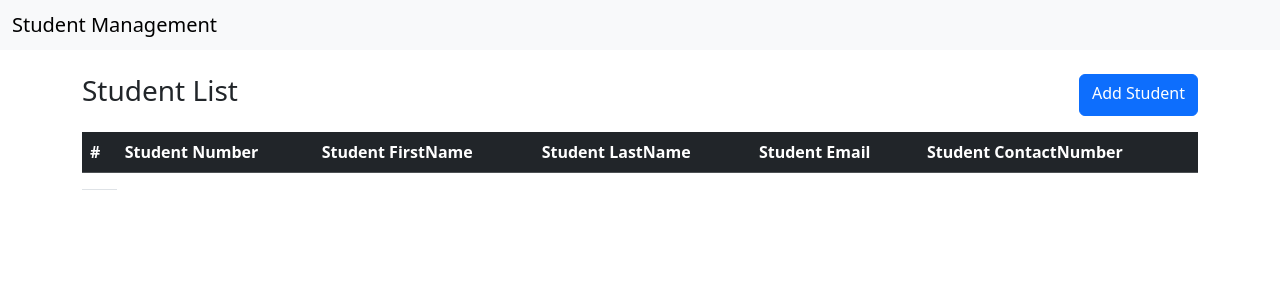
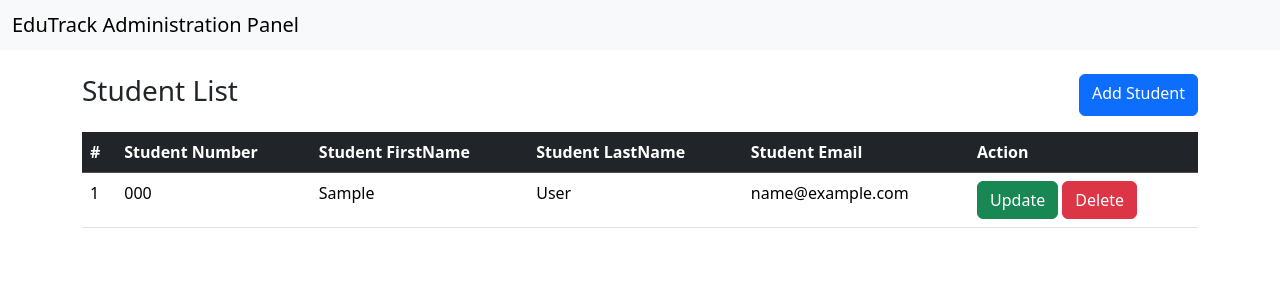
Before and after one commit to Mzacoding/EduTrack-Django, a Django app: page /list/ in a window 1280 px wide. Shown: the top 300 px of the page. Run offline with Django 5.2, Linux system fonts and the light colour scheme; tables that the repository leaves empty hold one stand-in row (values such as "Sample post"); lists and menus that the app fills with data are empty.

Commit message:
Adding student view Crud

```diff
--- a/edutrackApp/models.py
+++ b/edutrackApp/models.py
@@ -29,7 +29,7 @@
     FirstName = models.CharField(max_length=25)
     LastName = models.CharField(max_length=25)
     Email = models.EmailField(unique=True)
-    contactNumber= models.CharField(max_length=20)
+
 
 
     def __str__(self):
--- a/edutrackApp/templates/base.html
+++ b/edutrackApp/templates/base.html
@@ -10,7 +10,7 @@
 <body>
     <nav class="navbar navbar-light navbar-expand-lg bg-body-tertiary">
         <div class="container-fluid">
-          <span class="navbar-brand mb-0 h1">Student Management</span>
+          <span class="navbar-brand mb-0 h1">EduTrack Administration Panel</span>
         </div>
       </nav>
 
--- a/edutrackApp/templates/list.html
+++ b/edutrackApp/templates/list.html
@@ -25,16 +25,74 @@
         <th>Student  FirstName</th>
         <th>Student   LastName</th>
         <th>Student  Email</th>
-        <th>Student  ContactNumber</th>
+        <th>Action</th>
     </tr>
    </thead>
 
+
    <tbody>
 
+    {% if students %}
+    {% for student in students %}
+
     <tr>
-        <td></td>
+        <td>{{forloop.counter}}</td>
+        <td>{{student.StudentNumber }}</td>
+        <td>{{student.FirstName }}</td>
+        <td>{{student.LastName}}</td>
+        <td>{{student.Email}}</td>
+        <td>
+           <a href="{% url 'update' student.pk %} " class="btn btn-success">Update</a>
+
+           <button class="btn btn-danger" data-bs-toggle="modal" data-bs-target="#deleteModal" data-id="{{student.pk}}">Delete</button>
+        </td>
     </tr>
+
+    {% endfor  %}
+
+    {%else%}
+
+    <tr>
+        <td colspan="4" class="text-center">No Students Found...</td>
+    </tr>
+    {%endif%}
    </tbody>
+
+<div class="modal fade" id="deleteModal" tabindex="-1" aria-labelledby="deleteModalLabel" aria-hidden="true">
+    <div class="modal-dialog">
+      <div class="modal-content">
+        <div class="modal-header">
+          <h1 class="modal-title fs-5" id="deleteModelLabel">Confirm Delete</h1>
+          <button type="button" class="btn-close" data-bs-dismiss="modal" aria-label="Close"></button>
+        </div>
+        <div class="modal-body">
+          Are you Sure you want to delete this Student??
+        </div>
+        <div class="modal-footer">
+            <form method="POST" id="deleteForm">
+                {%csrf_token%}
+
+                <button type="submit" class="btn btn-danger">Yes Delete</button>
+
+            </form>
+            <button type="button" class="btn btn-primary">Cancel</button>
+        </div>
+      </div>
+    </div>
+  </div>
+
+  <script>
+    const deleteModel = document.querySelector('#deleteModal');
+    deleteModel.addEventListener('show.bs.modal', function(event) {
+        const btn = event.relatedTarget;
+        const studentId = btn.getAttribute('data-id');
+        const deleteForm = document.getElementById('deleteForm');
+        deleteForm.action = `/delete/${studentId}/`;
+    });
+</script>
+
+
+
+
 </table>
-
 {%endblock%}
--- a/edutrackApp/urls.py
+++ b/edutrackApp/urls.py
@@ -7,6 +7,6 @@
 urlpatterns = [
     path('add/', views.add_student_view, name='add'),
     path('list/', views.students_list_view, name='list'),
-    path('update/<pk>/', views.update_student_view, name='update'),
-    path('delete/<pk>/', views.delete_student_view, name='delete'),
+    path('update/<str:pk>/', views.update_student_view, name='update'),
+    path('delete/<str:pk>/', views.delete_student_view, name='delete'),
 ]
--- a/edutrackApp/views.py
+++ b/edutrackApp/views.py
@@ -23,21 +23,24 @@
 
 
 def update_student_view(request,pk):
-    student=Student.objects.get(id=pk)
+    student=Student.objects.get(StudentNumber= pk)
     if request.method=='POST':
        form=StudentForm(request.POST,instance=student)
 
        if form.is_valid():
           form.save()
+          return redirect('list')
 
     else :
       form=StudentForm(instance=student)
-      return render(request, 'update.html',{'form':form})
+    return render(request, 'update.html',{'form':form})
+
+
+
 
 
 def delete_student_view(request, pk):
-    student=Student.objects.get(id= pk)
+    student=Student.objects.get(StudentNumber=pk)
     if request.method=='POST':
         student.delete()
-
-    return redirect('list')
+        return redirect('list')
--- a/edutract/settings.py
+++ b/edutract/settings.py
@@ -40,8 +40,8 @@
     'django.contrib.staticfiles',
     'edutrackApp',
     'django_extensions',
-    'crispy-forms',
-    'crispy-bootstrap5'
+    'crispy_forms',
+    'crispy_bootstrap5'
 
 
 ]
```
Also changed, not shown: edutrackApp/templates/add.html (+9 -4 lines), edutrackApp/templates/update.html (+27 -0 lines), edutrackApp/forms.py (line endings or trailing spaces).
